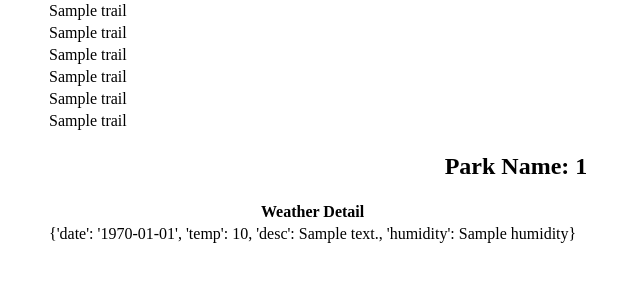
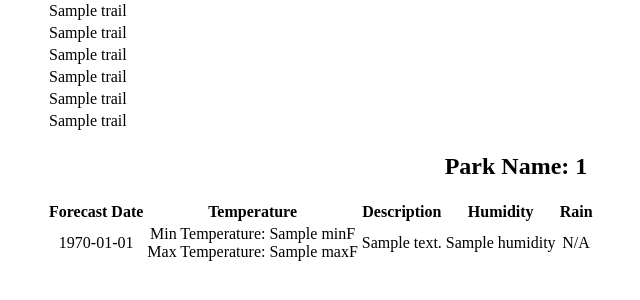
Before and after one commit to KJTempas/hiking_national_parks, a Flask app: page /moreinfo/1/1/1 in a window 1280 px wide. Shown: the part 150-450 px from the top of the page, without its empty margins (124-764 px from the left). Run offline with Flask 2, Linux system fonts and the light colour scheme; a database or web service that is not in the repository returns one stand-in record (values such as "Sample title"); data that the repository does not hold is empty.

Commit message:
added more weather information on the webpage

```diff
--- a/application/Templates/hikes_weather.html
+++ b/application/Templates/hikes_weather.html
@@ -29,11 +29,31 @@
         <h2>Park Name: {{park}}</h2>
             <table>
                 <tr>
-                    <th>Weather Detail</th>
+                    <th>Forecast Date</th>
+                    <th>Temperature</th>
+                    <th>Description</th>
+                    <th>Humidity</th>
+                    <th>Rain</th>
                 </tr>
                 {% for weather in weather_list %}
                     <tr>
-                        <td>{{weather}}</td>
+                        <td>{{weather['date']}}</td>
+                        <td>
+                            Min Temperature: {{weather['temp']['min']}}F<br>
+                            Max Temperature: {{weather['temp']['max']}}F<br>
+<!--                            Morning Temperature: {{weather['temp']['morn']}}F<br>-->
+<!--                            Day Temperature: {{weather['temp']['day']}}F<br>-->
+<!--                            Evening Temperature: {{weather['temp']['eve']}}F<br>-->
+<!--                            Night Temperate: {{weather['temp']['night']}}F<br>-->
+                        </td>
+                        <td>{{weather['desc']}}</td>
+                        <td>{{weather['humidity']}}</td>
+                    {% if weather['rain'] is defined %}}
+                        <td>{{weather['rain']}}</td>
+                    {% else %}
+                        <td>N/A</td>
+                    {% endif %}
+
 
 
                     </tr>
```
